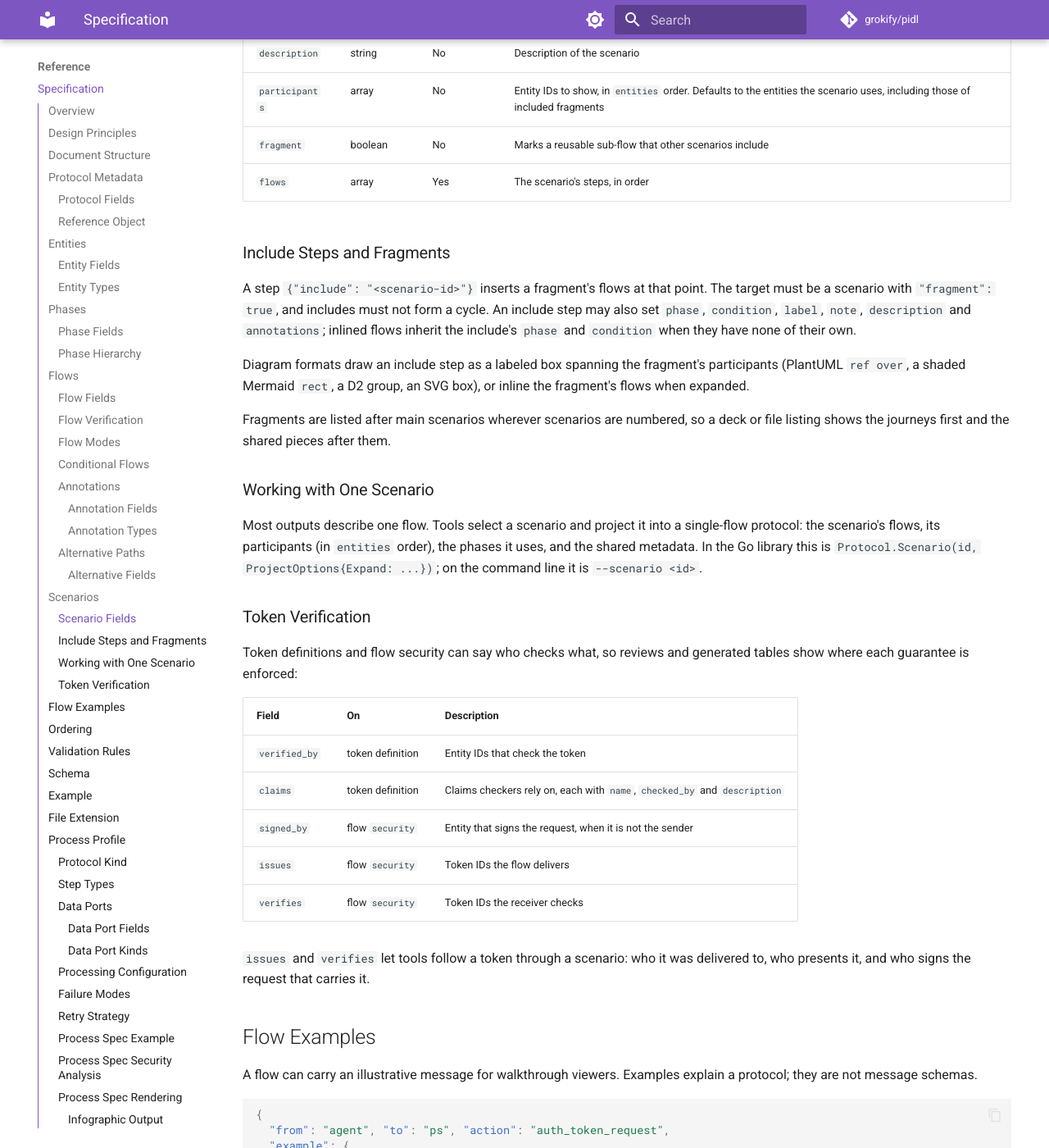
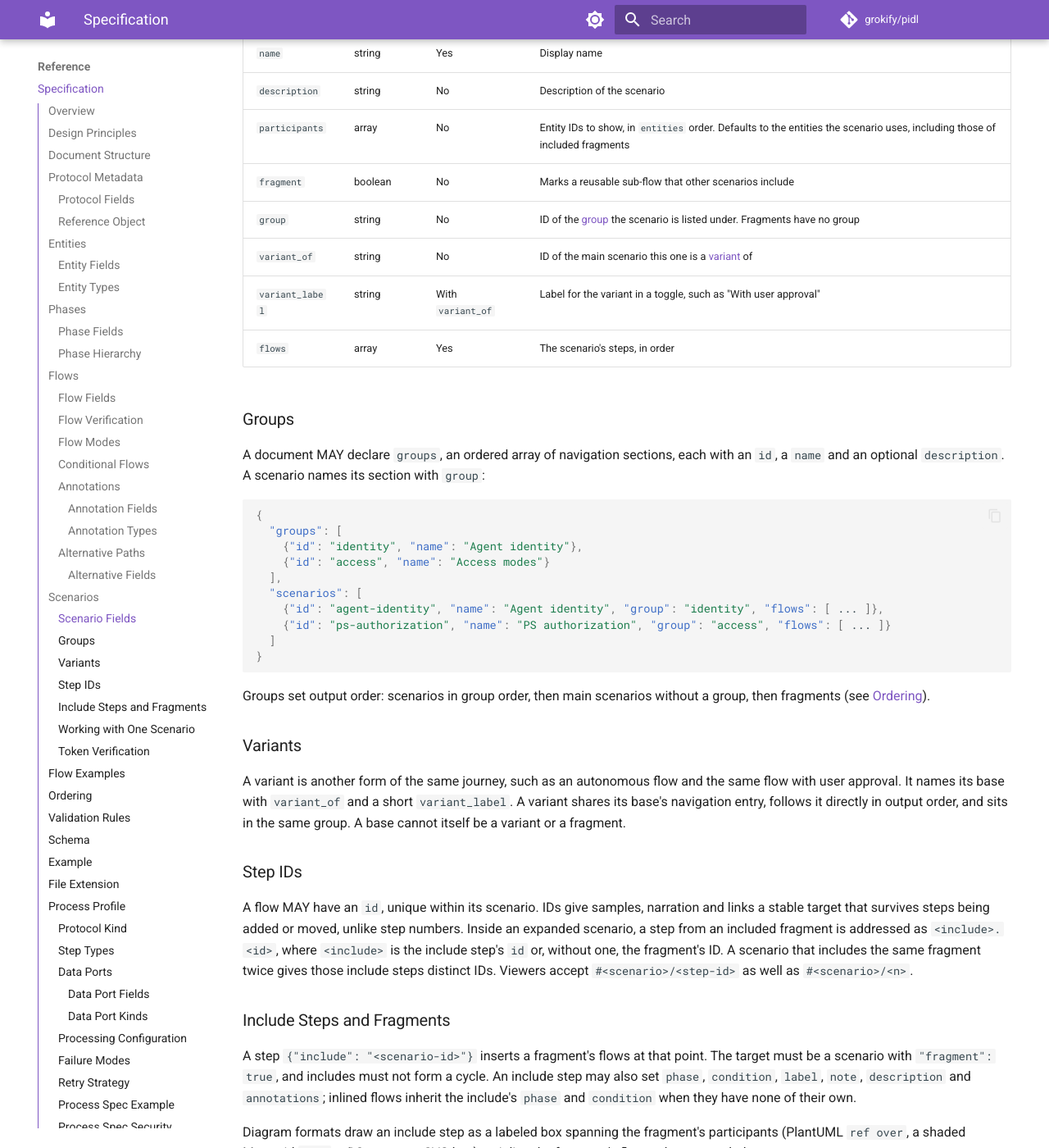
Before and after one commit to grokify/pidl, an MkDocs documentation site: the page built from docs/SPECIFICATION.md, in a window 1280 px wide and 1400 px high, scrolled down 10623 px. Shown: the whole window at 82% size. Built offline with MkDocs 1.6.1 and Material for MkDocs 9.7.7, drawn with Linux system fonts in a browser that asks for light colours; comment, search, counter and statistics services are not loaded; some of the changed text lies outside the part shown.

Commit message:
docs: describe groups, variants and step IDs in the schema and specification
Refs: RMI-PIDL-041
Co-Authored-By: Claude Opus 5.5 <noreply@anthropic.com>

````diff
--- a/docs/SPECIFICATION.md
+++ b/docs/SPECIFICATION.md
@@ -210,6 +210,7 @@ Flows are the core semantic unit: directed interactions between entities.
 
 | Field | Type | Required | Description |
 |-------|------|----------|-------------|
+| `id` | string | No | Step identifier, unique within its scenario and matching `^[a-z][a-z0-9_-]*$` (see [Step IDs](#step-ids)) |
 | `from` | string | Yes¹ | Source entity ID |
 | `to` | string | Yes¹ | Target entity ID |
 | `action` | string | Yes¹ | Action identifier |
@@ -392,7 +393,37 @@ A document has either `flows` or `scenarios`. A document with `flows` behaves as
 | `description` | string | No | Description of the scenario |
 | `participants` | array | No | Entity IDs to show, in `entities` order. Defaults to the entities the scenario uses, including those of included fragments |
 | `fragment` | boolean | No | Marks a reusable sub-flow that other scenarios include |
+| `group` | string | No | ID of the [group](#groups) the scenario is listed under. Fragments have no group |
+| `variant_of` | string | No | ID of the main scenario this one is a [variant](#variants) of |
+| `variant_label` | string | With `variant_of` | Label for the variant in a toggle, such as "With user approval" |
 | `flows` | array | Yes | The scenario's steps, in order |
+
+### Groups
+
+A document MAY declare `groups`, an ordered array of navigation sections, each with an `id`, a `name` and an optional `description`. A scenario names its section with `group`:
+
+```json
+{
+  "groups": [
+    {"id": "identity", "name": "Agent identity"},
+    {"id": "access", "name": "Access modes"}
+  ],
+  "scenarios": [
+    {"id": "agent-identity", "name": "Agent identity", "group": "identity", "flows": [ ... ]},
+    {"id": "ps-authorization", "name": "PS authorization", "group": "access", "flows": [ ... ]}
+  ]
+}
+```
+
+Groups set output order: scenarios in group order, then main scenarios without a group, then fragments (see [Ordering](#ordering)).
+
+### Variants
+
+A variant is another form of the same journey, such as an autonomous flow and the same flow with user approval. It names its base with `variant_of` and a short `variant_label`. A variant shares its base's navigation entry, follows it directly in output order, and sits in the same group. A base cannot itself be a variant or a fragment.
+
+### Step IDs
+
+A flow MAY have an `id`, unique within its scenario. IDs give samples, narration and links a stable target that survives steps being added or moved, unlike step numbers. Inside an expanded scenario, a step from an included fragment is addressed as `<include>.<id>`, where `<include>` is the include step's `id` or, without one, the fragment's ID. A scenario that includes the same fragment twice gives those include steps distinct IDs. Viewers accept `#<scenario>/<step-id>` as well as `#<scenario>/<n>`.
 
 ### Include Steps and Fragments
 
@@ -400,7 +431,7 @@ A step `{"include": "<scenario-id>"}` inserts a fragment's flows at that point.
 
 Diagram formats draw an include step as a labeled box spanning the fragment's participants (PlantUML `ref over`, a shaded Mermaid `rect`, a D2 group, an SVG box), or inline the fragment's flows when expanded.
 
-Fragments are listed after main scenarios wherever scenarios are numbered, so a deck or file listing shows the journeys first and the shared pieces after them.
+Fragments are listed after main scenarios wherever scenarios are numbered or listed, so a deck or file listing shows the journeys first and the shared pieces after them.
 
 ### Working with One Scenario
 
@@ -465,7 +496,7 @@ Headers are a list so they keep their order. Include steps cannot carry examples
 Order in PIDL comes from one source: the position of an item in its JSON array. Every output generated from a document (diagrams, tables, outlines, file listings) uses the same order, so presentations, guides and diagrams built from one file agree.
 
 1. **Roles** follow the order of `entities`. Diagram columns, role tables and any other list of entities use this order.
-2. **Scenarios** follow the order of `scenarios`.
+2. **Scenarios** follow the order of `scenarios`, arranged by `groups` when present: grouped scenarios in group order, then main scenarios without a group, with each variant directly after its base, then fragments. Within each section, the order of `scenarios` applies.
 3. **Phases** follow the order of `phases`.
 4. **Messages** follow the order of `flows` (top-level or within a scenario). An include step expands in place.
 5. **Derived lists keep the order of the array they come from.** A subset of entities (such as a scenario's participants or a token's checkers) is listed in `entities` order, never in the order written.
@@ -489,6 +520,9 @@ Numeric ordering fields are not used. The `sequence` field on a flow is deprecat
 9. An include must name a fragment scenario, and includes must not form a cycle
 10. A scenario's `participants` must name known entities, once each, in `entities` order, and must cover every entity the scenario uses
 11. Token and entity references in `verified_by`, `claims`, `signed_by`, `issues` and `verifies` must resolve
+12. Group IDs are unique and match `^[a-z][a-z0-9_-]*$`; a scenario's `group` names a declared group, and fragments have no group
+13. `variant_of` names a main scenario that is not itself a variant, in the same group, and `variant_label` is set exactly when `variant_of` is
+14. Flow IDs match `^[a-z][a-z0-9_-]*$` and are unique within their flow list, and step IDs stay unique once fragments are expanded
 
 ## Schema
 
````
Also changed, not shown: docs/guide/scenarios.md (+30 -1 lines), 1 other file.
